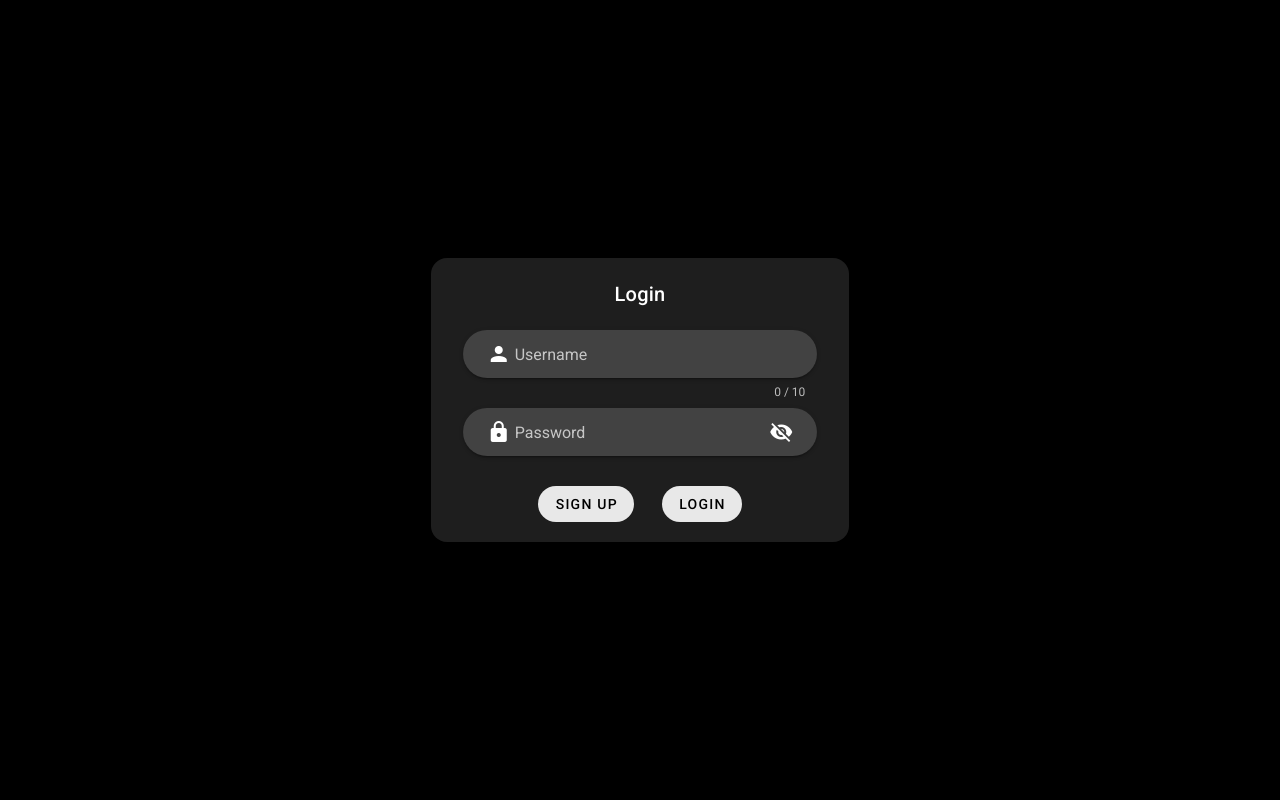
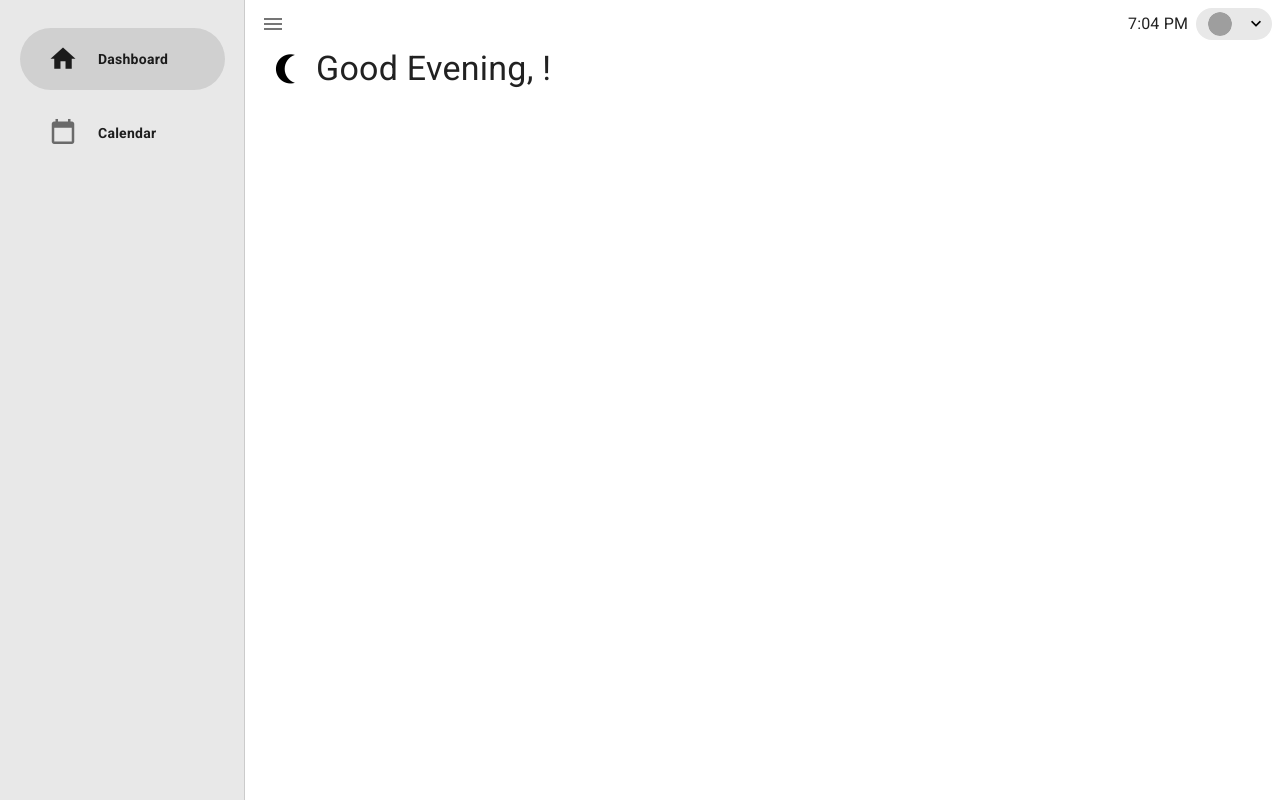
Before and after one commit to voidrlm/User-Management-VueJS, a Vue app: page /#/dashboard in a window 1280 px wide. Before the commit this address led to /#/. Built offline with nearby package versions, Linux system fonts and the light colour scheme; sample sign-in values are in the browser's storage; grey boxes are pictures that could not be loaded.

Commit message:
Improved router guard

```diff
--- a/src/router/index.js
+++ b/src/router/index.js
@@ -2,19 +2,19 @@ import Vue from "vue";
 import VueRouter from "vue-router";
 import routes from "./routes";
 import store from "@/store/index";
+import { signOut } from "../services/sessionManagement";
 Vue.use(VueRouter);
-
 const router = new VueRouter({
   routes,
 });
-
 export default router;
-
 router.beforeEach((to, from, next) => {
   let isUnauthorized =
-    JSON.stringify(store.getters.currentUser) === JSON.stringify({});
+    JSON.stringify(store.getters.currentUser) === JSON.stringify({}) &&
+    localStorage.getItem("userDatabase") === null;
   if (to.matched.some((record) => record.meta.authorized)) {
     if (isUnauthorized) {
+      signOut();
       next({
         path: "/",
       });
```
